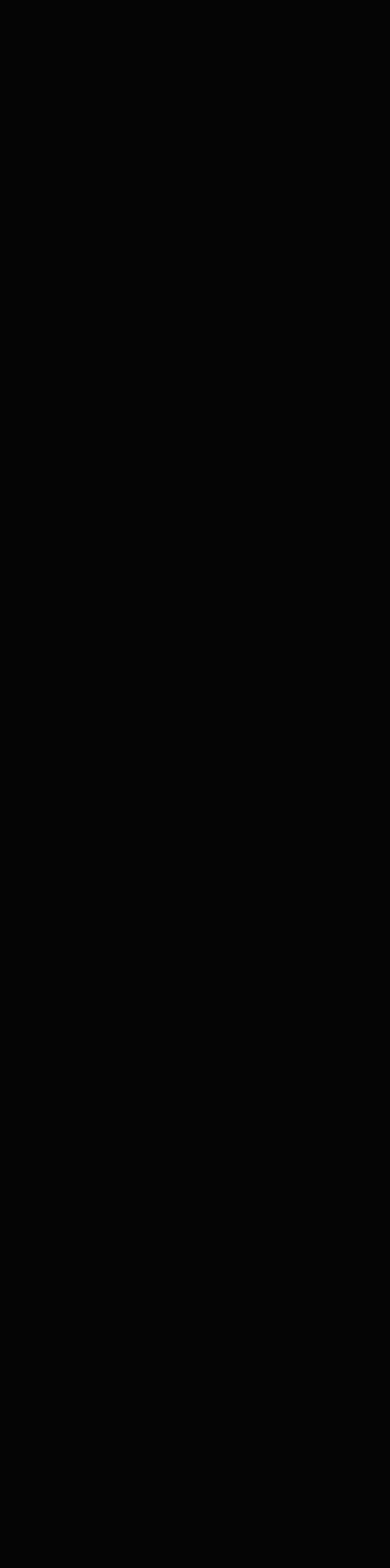
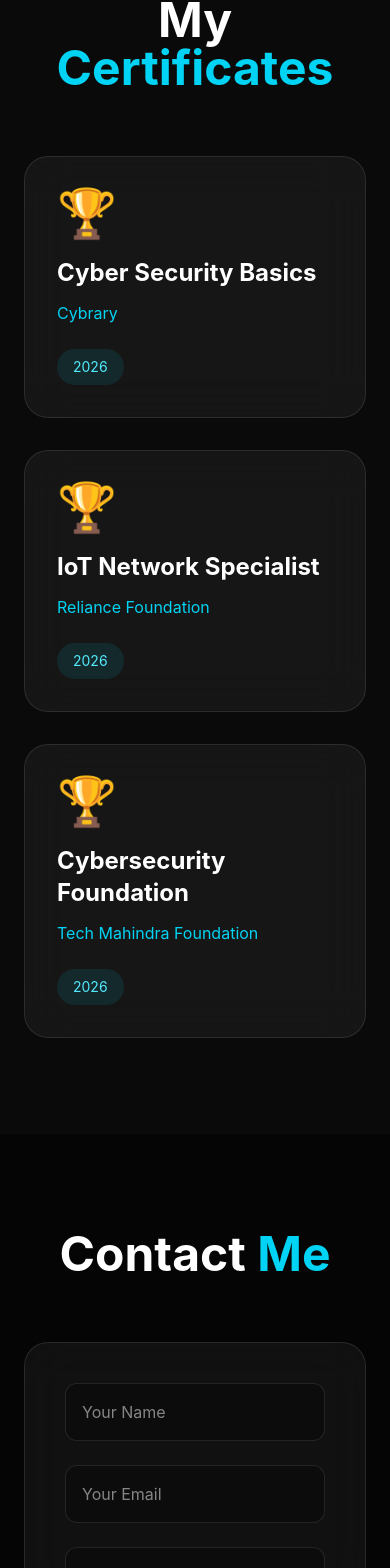
Before and after one commit to faizansayyad7/Portfolio, a React app: page / in a window 390 px wide. Shown: the part 6342-7910 px from the top of the page. Before the commit the page ends 6242 px from the top, so only its background shows below. Built offline with nearby package versions, Linux system fonts and the light colour scheme; the HTML template or start-up script is replaced by a standard one.

Commit message:
Complete portfolio sections

```diff
--- a/src/App.jsx
+++ b/src/App.jsx
@@ -4,6 +4,9 @@
 import Skills from "./components/Skills";
 import Projects from "./components/Projects";
 import Experience from "./components/Experience";
+import Certificates from "./components/Certificates";
+import Contact from "./components/Contact";
+import Footer from "./components/Footer";
 
 function App() {
   return (
@@ -14,6 +17,9 @@
       <Skills />
       <Projects />
       <Experience />
+      <Certificates />
+      <Contact />
+      <Footer />
     </>
   );
 }
--- /dev/null
+++ b/src/components/Certificates.jsx
@@ -0,0 +1,72 @@
+import { motion } from "framer-motion";
+
+const certificates = [
+  {
+    title: "Cyber Security Basics",
+    org: "Cybrary",
+    year: "2026",
+  },
+  {
+    title: "IoT Network Specialist",
+    org: "Reliance Foundation",
+    year: "2026",
+  },
+  {
+    title: "Cybersecurity Foundation",
+    org: "Tech Mahindra Foundation",
+    year: "2026",
+  },
+];
+
+export default function Certificates() {
+  return (
+    <section
+      id="certificates"
+      className="bg-[#0a0a0a] py-24 px-6 text-white"
+    >
+      <div className="max-w-7xl mx-auto">
+
+        <motion.h2
+          initial={{ opacity: 0, y: 40 }}
+          whileInView={{ opacity: 1, y: 0 }}
+          className="text-5xl font-bold text-center mb-16"
+        >
+          My <span className="text-cyan-400">Certificates</span>
+        </motion.h2>
+
+        <div className="grid md:grid-cols-3 gap-8">
+
+          {certificates.map((item) => (
+
+            <motion.div
+              key={item.title}
+              whileHover={{ y: -10 }}
+              className="rounded-3xl border border-white/10 bg-white/5 backdrop-blur-xl p-8"
+            >
+
+              <div className="text-5xl mb-5">
+                🏆
+              </div>
+
+              <h3 className="text-2xl font-bold">
+                {item.title}
+              </h3>
+
+              <p className="mt-3 text-cyan-400">
+                {item.org}
+              </p>
+
+              <span className="mt-6 inline-block rounded-full bg-cyan-400/10 px-4 py-2 text-sm text-cyan-300">
+                {item.year}
+              </span>
+
+            </motion.div>
+
+          ))}
+
+        </div>
+
+      </div>
+    </section>
+  );
+}
--- a/src/components/Contact.jsx
+++ b/src/components/Contact.jsx
@@ -0,0 +1,54 @@
+import { motion } from "framer-motion";
+
+export default function Contact() {
+  return (
+    <section
+      id="contact"
+      className="bg-[#050505] px-6 py-24 text-white"
+    >
+      <div className="mx-auto max-w-5xl">
+
+        <motion.h2
+          initial={{ opacity: 0, y: 40 }}
+          whileInView={{ opacity: 1, y: 0 }}
+          className="mb-16 text-center text-5xl font-bold"
+        >
+          Contact <span className="text-cyan-400">Me</span>
+        </motion.h2>
+
+        <motion.form
+          initial={{ opacity: 0 }}
+          whileInView={{ opacity: 1 }}
+          className="space-y-6 rounded-3xl border border-white/10 bg-white/5 p-10 backdrop-blur-xl"
+        >
+
+          <input
+            type="text"
+            placeholder="Your Name"
+            className="w-full rounded-xl bg-black/30 p-4 outline-none border border-white/10 focus:border-cyan-400"
+          />
+
+          <input
+            type="email"
+            placeholder="Your Email"
+            className="w-full rounded-xl bg-black/30 p-4 outline-none border border-white/10 focus:border-cyan-400"
+          />
+
+          <textarea
+            rows="6"
+            placeholder="Your Message"
+            className="w-full rounded-xl bg-black/30 p-4 outline-none border border-white/10 focus:border-cyan-400"
+          ></textarea>
+
+          <button
+            className="rounded-xl bg-cyan-400 px-8 py-4 font-semibold text-black transition hover:scale-105"
+          >
+            Send Message
+          </button>
+
+        </motion.form>
+
+      </div>
+    </section>
+  );
+}
--- a/src/components/Footer.jsx
+++ b/src/components/Footer.jsx
@@ -0,0 +1,58 @@
+import {
+  FaGithub,
+  FaLinkedin,
+  FaEnvelope,
+} from "react-icons/fa";
+
+export default function Footer() {
+  return (
+    <footer className="border-t border-white/10 bg-black py-10 text-white">
+
+      <div className="mx-auto flex max-w-7xl flex-col items-center gap-6">
+
+        <h2 className="text-3xl font-bold">
+          Faizan <span className="text-cyan-400">Sayyad</span>
+        </h2>
+
+        <p className="text-gray-400">
+          Cyber Security Intern • VAPT Enthusiast • Python Developer
+        </p>
+
+        <div className="flex gap-6 text-2xl">
+
+          <a
+            href="https://github.com/faizansayyad7"
+            target="_blank"
+            rel="noreferrer"
+            className="hover:text-cyan-400"
+          >
+            <FaGithub />
+          </a>
+
+          <a
+            href="https://linkedin.com/in/faizansayyad1076"
+            target="_blank"
+            rel="noreferrer"
+            className="hover:text-cyan-400"
+          >
+            <FaLinkedin />
+          </a>
+
+          <a
+            href="mailto:faizansayyad1076@gmail.com"
+            className="hover:text-cyan-400"
+          >
+            <FaEnvelope />
+          </a>
+
+        </div>
+
+        <p className="text-sm text-gray-500">
+          © 2026 Faizan Sayyad. All Rights Reserved.
+        </p>
+
+      </div>
+
+    </footer>
+  );
+}
```
